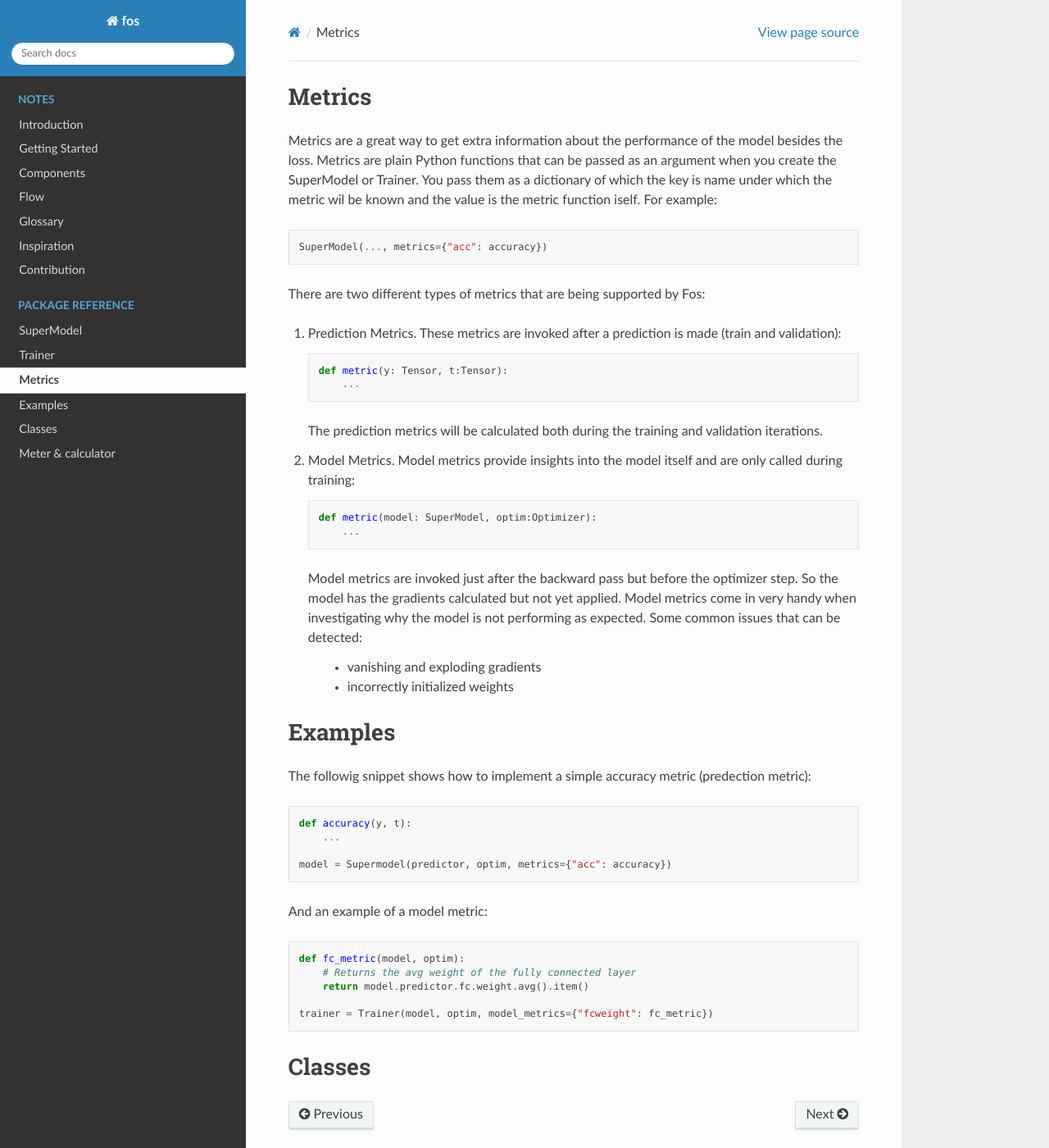
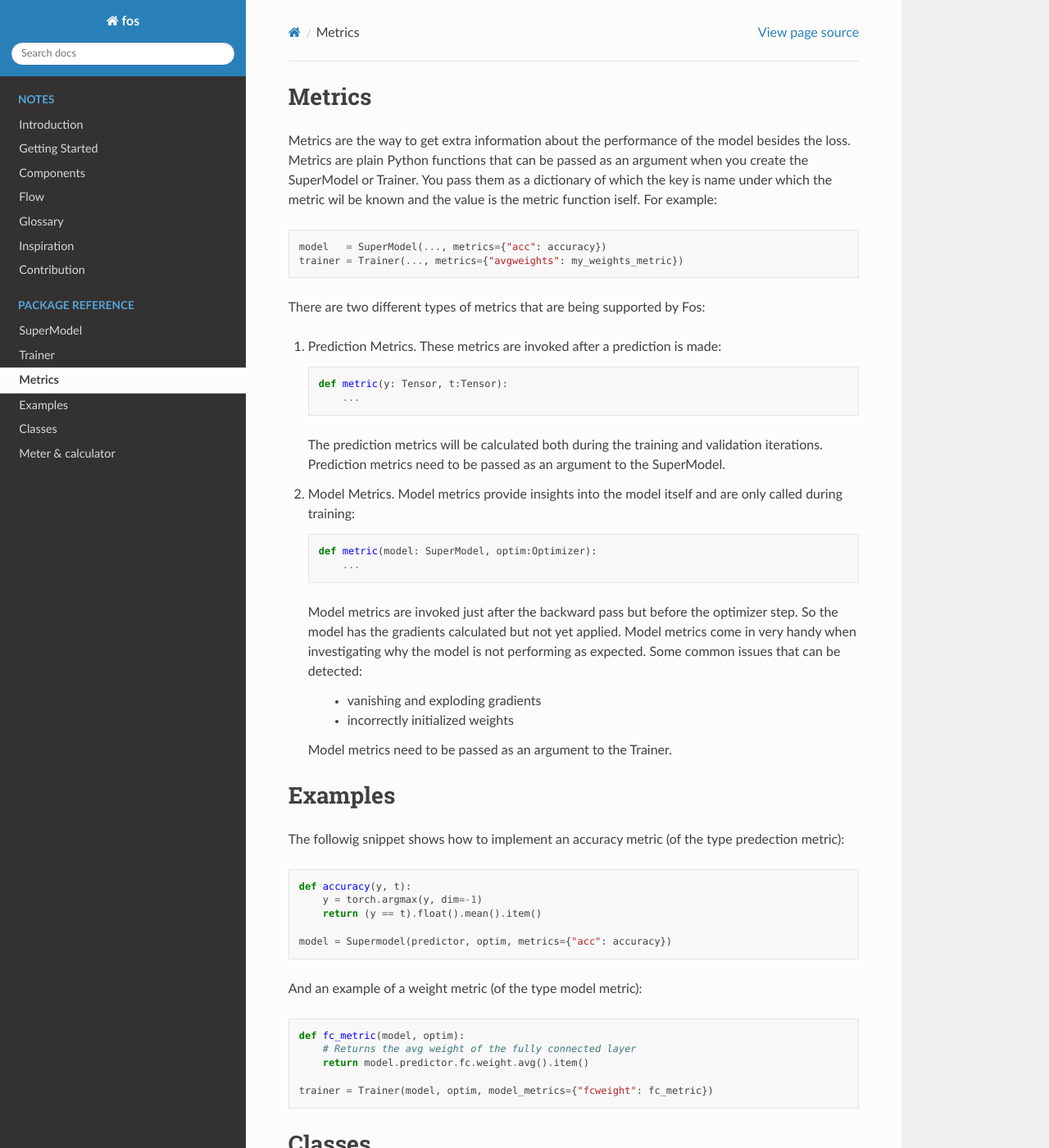
Before and after one commit to neurallayer/fos, a Sphinx documentation site: the page built from docs/source/metrics.rst, in a window 1280 px wide and 1400 px high. Shown: the whole window at 82% size. Built offline with Sphinx 7.4.7 and the Read the Docs theme 2.0.0, drawn with Linux system fonts in a browser that asks for light colours; pages that are not in the unit, such as notebooks, are missing from menus.

Commit message:
fixed some pylint issues

```diff
--- a/README.rst
+++ b/README.rst
@@ -44,7 +44,7 @@ And we are ready to start the training::
 
 Examples
 ========
-You can find several example Jupyter notebooks `here <https://github.com/smarterai/fos/examples>`_,
+You can find several example Jupyter notebooks `here <https://github.com/innerlogic/fos/examples>`_,
 or even more convenient try them directly in a Google Colab environment:
 
     1) Basic Example
--- a/docs/source/metrics.rst
+++ b/docs/source/metrics.rst
@@ -1,20 +1,22 @@
 Metrics
 =======
-Metrics are a great way to get extra information about the performance of the model besides the loss. Metrics are plain
+Metrics are the way to get extra information about the performance of the model besides the loss. Metrics are plain
 Python functions that can be passed as an argument when you create the SuperModel or Trainer. You pass them as a dictionary
 of which the key is name under which the metric wil be known and the value is the metric function iself. For example::
 
-    SuperModel(..., metrics={"acc": accuracy})
+    model   = SuperModel(..., metrics={"acc": accuracy})
+    trainer = Trainer(..., metrics={"avgweights": my_weights_metric})
 
 
 There are two different types of metrics that are being supported by Fos:
 
-1. Prediction Metrics. These metrics are invoked after a prediction is made (train and validation)::
+1. Prediction Metrics. These metrics are invoked after a prediction is made::
 
         def metric(y: Tensor, t:Tensor):
             ...
 
-   The prediction metrics will be calculated both during the training and validation iterations.
+   The prediction metrics will be calculated both during the training and validation iterations. Prediction
+   metrics need to be passed as an argument to the SuperModel.
 
 2. Model Metrics. Model metrics provide insights into the model itself and are only called during training::
 
@@ -26,19 +28,22 @@ There are two different types of metrics that are being supported by Fos:
         - vanishing and exploding gradients
         - incorrectly initialized weights
 
+   Model metrics need to be passed as an argument to the Trainer.
+
 
 Examples
 ========
 
-The followig snippet shows how to implement a simple accuracy metric (predection metric)::
+The followig snippet shows how to implement an accuracy metric (of the type predection metric)::
 
     def accuracy(y, t):
-        ...
+        y = torch.argmax(y, dim=-1)
+        return (y == t).float().mean().item()
 
     model = Supermodel(predictor, optim, metrics={"acc": accuracy})
 
 
-And an example of a model metric::
+And an example of a weight metric (of the type model metric)::
 
     def fc_metric(model, optim):
         # Returns the avg weight of the fully connected layer
```
Also changed, not shown: docs/source/_static/img/logical_components.png, docs/source/_static/img/logical_flow.png, fos/__init__.py (line endings or trailing spaces), 5 other files.
